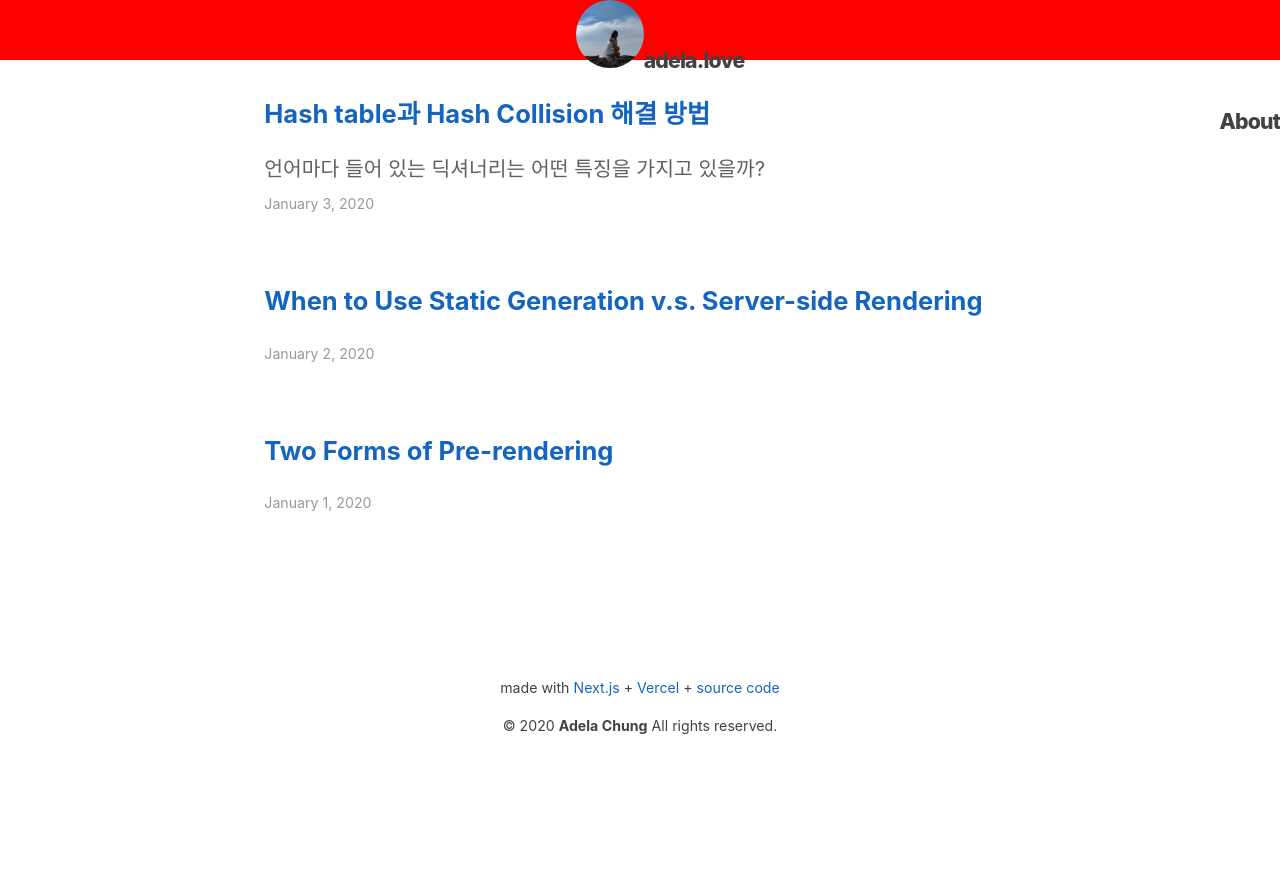
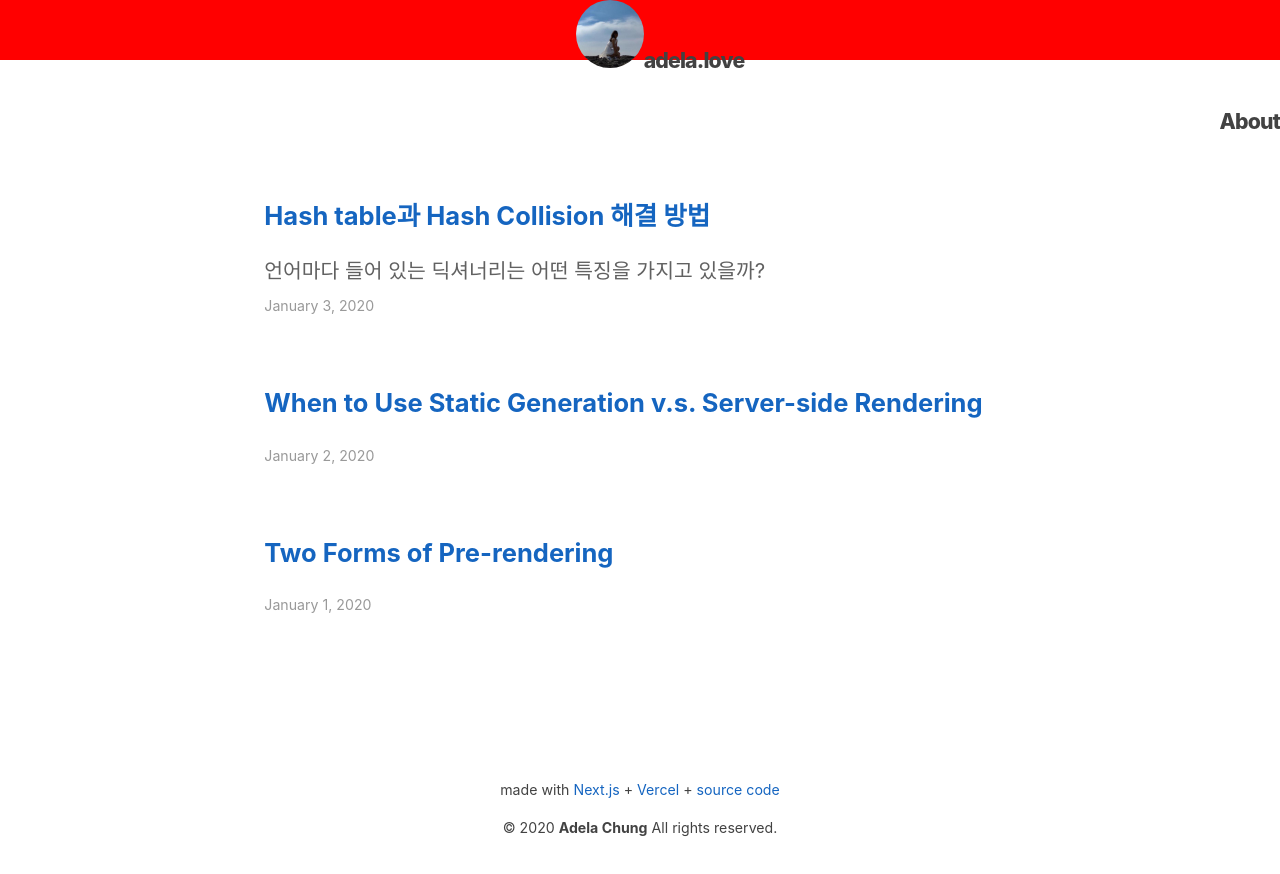
Before and after one commit to love-adela/adela.love, a Next.js app: page / in a window 1280 px wide. Shown: the top 874 px of the page. Built offline with nearby package versions, Linux system fonts and the light colour scheme; a web font is replaced by a local one.

Commit message:
Box sizing 조정

```diff
--- a/components/layout.module.css
+++ b/components/layout.module.css
@@ -1,23 +1,18 @@
 .container {
   max-width: 48rem;
   padding: 0 1rem;
-  margin: 3rem auto 6rem;
+  margin: 9rem auto 6rem;
 }
 
 .header {
   display: flex;
   flex-direction: column;
   align-items: center;
-  margin-bottom: 4rem;
+  margin-top: 4rem;
+
 }
 
 .headerImage {
   width: 6rem;
   height: 6rem;
 }
-
-
-
-.backToHome {
-  margin: 3rem 0 0;
-}
```
